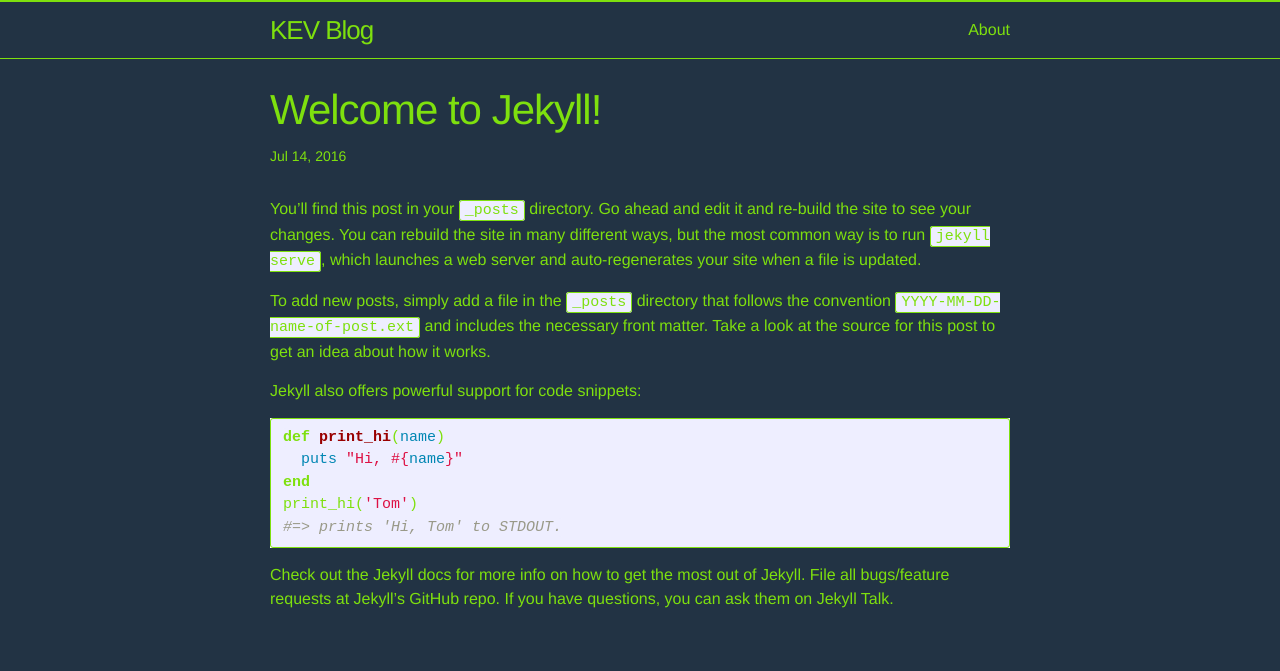
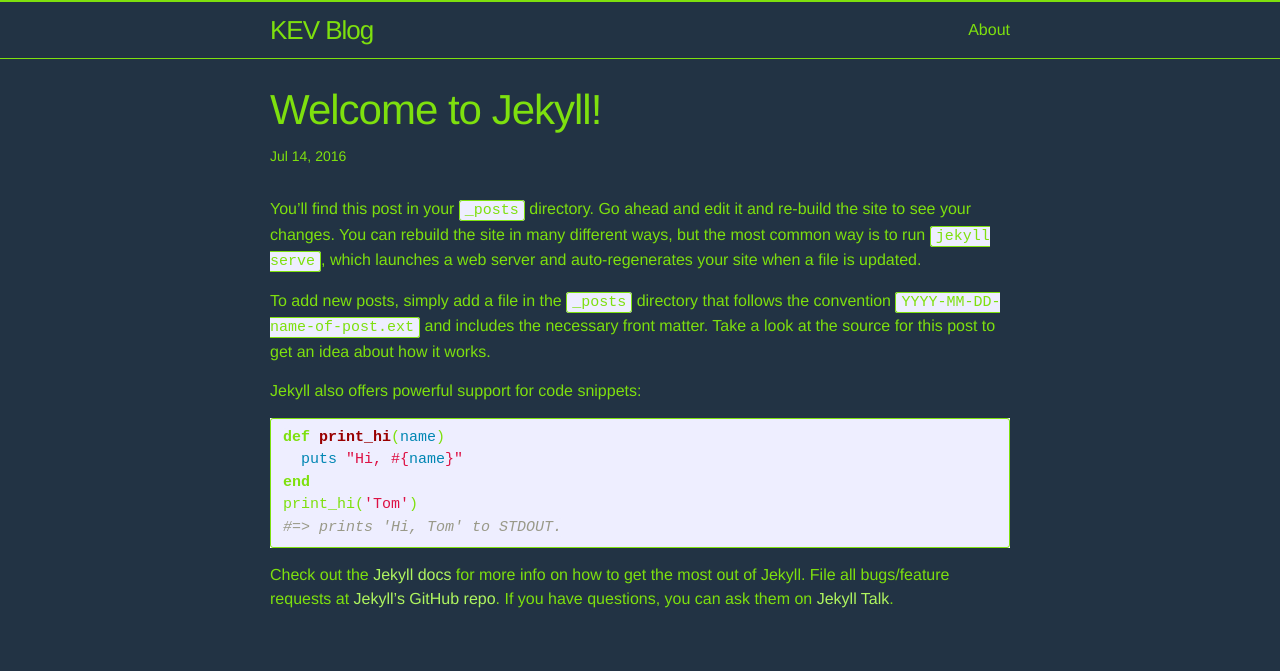
Before and after one commit to kerlich/kerlich.github.io, a Jekyll site: the page built from _posts/2016-07-14-welcome-to-jekyll.markdown, in a window 1280 px wide. Shown: the top 671 px of the page. Built offline with Jekyll 4.4.1, drawn with Linux system fonts in a browser that asks for light colours; grey boxes are pictures that could not be loaded.

Commit message:
Update _base.scss

```diff
--- a/_sass/_base.scss
+++ b/_sass/_base.scss
@@ -91,7 +91,7 @@
  * Links
  */
 a {
-    color: $grey-color-light;
+    color: lighten($grey-color-light, 20%);
     text-decoration: none;
 
     &:visited {
```
